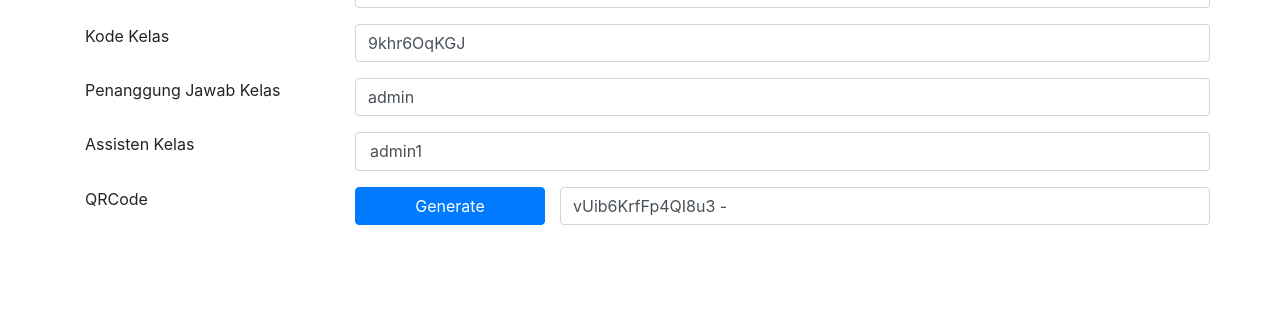
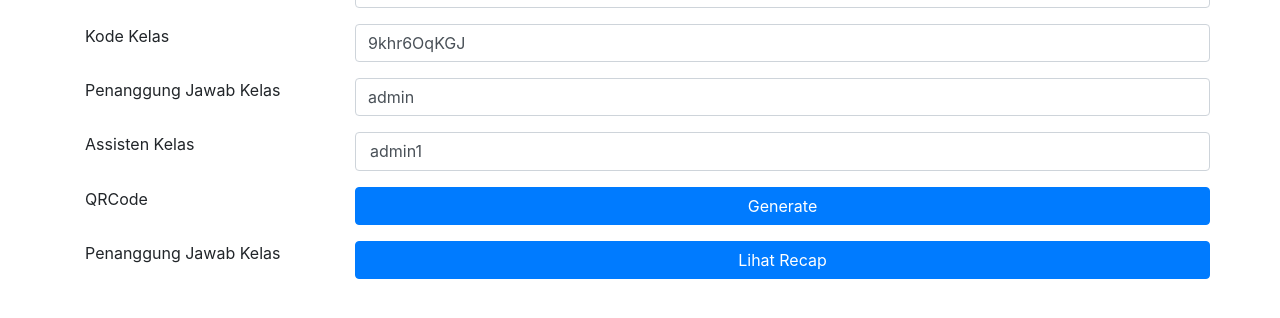
Before and after one commit to bintangx1902/lab_app_assistant, a Django app: a page that uses assistant/templates/temp_/my_class.html in a window 1280 px wide. Shown: the part 242-560 px from the top of the page. Run offline with Django 3.2, Linux system fonts and the light colour scheme; a user stored in the database is signed in; data comes from the database, SQL or seed files in the repository.

Commit message:
changing the template

```diff
--- a/assistant/templates/temp_/my_class.html
+++ b/assistant/templates/temp_/my_class.html
@@ -29,13 +29,14 @@
 
     <div class="form-group row">
         <div class="col-3 col-sm-3">QRCode</div>
-        <form method="post" action="{% url 'assist:generate-qr' class.link %}" class="col-2 col-sm-2" style="padding: 0px !important;">
+        <form method="post" action="{% url 'assist:generate-qr' class.link %}" class="col-9 col-sm-9" style="padding: 0px !important;">
             {% csrf_token %}
             <button href="" class="btn btn-primary col">Generate</button>
         </form>
-        <div class="col-7 col-sm-7"  style="padding-right: 0px !important;">
-            <div class="form-control">{% for link in links %} {{ link.qr_code }} -{% endfor %}</div>
-        </div>
+    </div>
+    <div class="form-group row">
+        <div class="col-3 col-sm-3">Penanggung Jawab Kelas</div>
+        <a href="{% url 'assist:recaps' view.kwargs.link %}" class="btn btn-primary col-9 col-sm-9"> Lihat Recap</a>
     </div>
 </div>
 {% endblock %}
```
